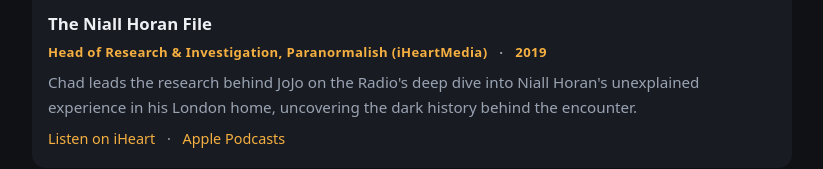
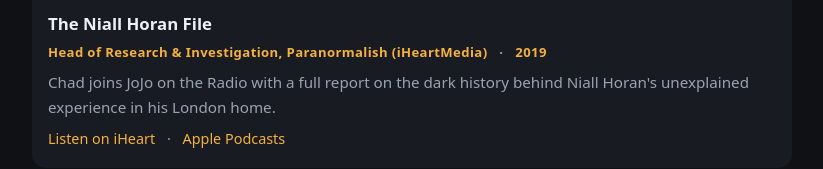
Before and after one commit to chadmanes/chadmanes.github.io, a plain HTML site: page index.html in a window 1280 px wide. Shown: the part 1455-1624 px from the top of the page, without its empty margins (108-931 px from the left). Drawn offline with Linux system fonts and the light colour scheme.

Commit message:
Revise The Niall Horan File note
Match the other Paranormalish cards: Chad joins JoJo on the Radio with a full report on the London encounter.

Co-authored-by: Chad Manes <chadmanes@users.noreply.github.com>

```diff
--- a/index.html
+++ b/index.html
@@ -59,7 +59,7 @@
             </div>
             <h3>The Niall Horan File</h3>
             <p class="meta">Head of Research &amp; Investigation, Paranormalish (iHeartMedia) <span class="sep">·</span> 2019</p>
-            <p>Chad leads the research behind JoJo on the Radio's deep dive into Niall Horan's unexplained experience in his London home, uncovering the dark history behind the encounter.</p>
+            <p>Chad joins JoJo on the Radio with a full report on the dark history behind Niall Horan's unexplained experience in his London home.</p>
             <p class="listen"><a href="https://www.iheart.com/podcast/605-paranormalish-29813229/episode/the-niall-horan-file-52979827/" target="_blank" rel="noopener">Listen on iHeart</a> <span class="sep">·</span> <a href="https://podcasts.apple.com/us/podcast/the-niall-horan-file/id1435702448?i=1000457516811" target="_blank" rel="noopener">Apple Podcasts</a></p>
           </article>
 
```
